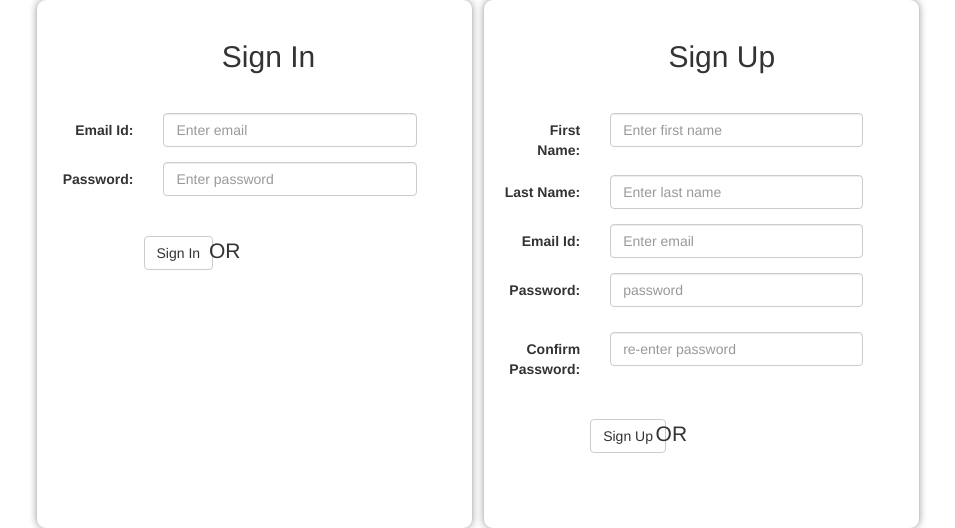
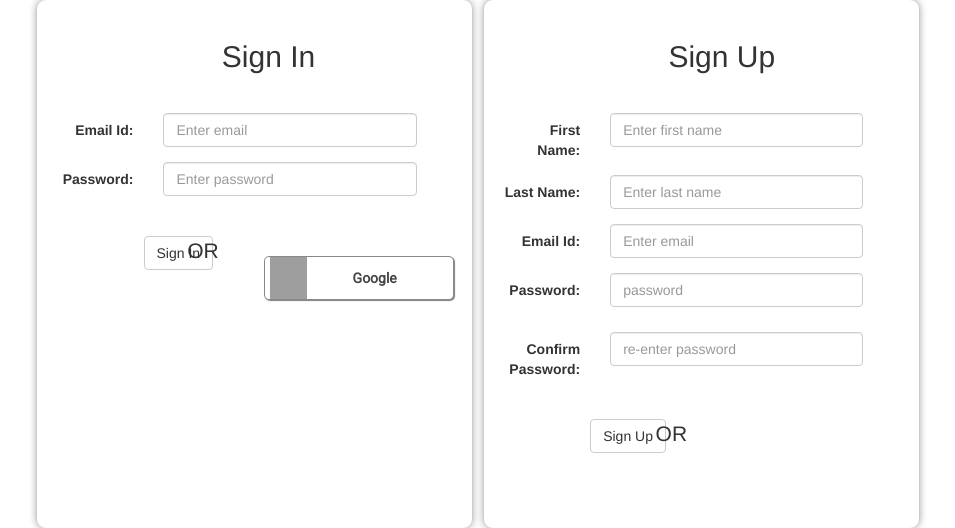
Before and after one commit to arc-bphc/ARC-website, a PHP site: page /2/sign.php in a window 1280 px wide. Shown: the part 231-759 px from the top of the page, without its empty margins (167-1122 px from the left). Run offline with PHP 8.4, Linux system fonts and the light colour scheme; some libraries are stand-ins or nearby versions; grey boxes are pictures that could not be loaded.

Commit message:
adding custom google sign in

```diff
--- a/adminPanel.php
+++ b/adminPanel.php
@@ -7,6 +7,7 @@
     <link rel="stylesheet" type="text/css" href="./display-posts.css">
     <script src="./jquery.min.js"></script>
     <script src="./bootstrap4/js/bootstrap.min.js"></script>
+	<script src="https://use.fontawesome.com/1523c943cd.js"></script>
     <script type="text/javascript" src="./display-posts.js"></script>
 </head>
 <body>
--- a/display-posts.php
+++ b/display-posts.php
@@ -7,6 +7,7 @@
     <link rel="stylesheet" type="text/css" href="./display-posts.css">
     <script src="jquery.min.js"></script>
     <script src="./bootstrap4/js/bootstrap.min.js"></script>
+	<script src="https://use.fontawesome.com/1523c943cd.js"></script>
     <script type="text/javascript" src="./display-posts.js"></script>
 </head>
 <body>
--- a/form.php
+++ b/form.php
@@ -20,6 +20,7 @@
     </style>
     <script src="./jquery.min.js"></script>
     <script src="./bootstrap4/js/bootstrap.min.js"></script>
+    <script src="https://use.fontawesome.com/1523c943cd.js"></script>
     <script>
     $( document ).ready(function() {
 
--- /dev/null
+++ b/index.php
@@ -0,0 +1,3 @@
+<?php
+	header("Location: display-posts.php");
+?>
--- a/sign.css
+++ b/sign.css
@@ -38,3 +38,38 @@ header{
 	margin-top: 30px;
 	font-size: 25px;
 }
+
+#customBtn {
+    display: inline-block;
+    background: white;
+    color: #444;
+    width: 190px;
+    border-radius: 5px;
+    border: thin solid #888;
+	box-shadow: 1px 1px 1px grey;
+    white-space: nowrap;
+}
+#customBtn:hover {
+    cursor: pointer;
+}
+span.label {
+    font-family: serif;
+    font-weight: normal;
+}
+span.icon {
+    background: url('/identity/sign-in/g-normal.png') transparent 5px 50% no-repeat;
+    display: inline-block;
+    vertical-align: middle;
+    width: 42px;
+    height: 42px;
+}
+span.buttonText {
+    display: inline-block;
+    vertical-align: middle;
+    padding-left: 42px;
+    padding-right: 42px;
+    font-size: 14px;
+    font-weight: bold;
+    /* Use the Roboto font that is loaded in the <head> */
+    font-family: 'Roboto', sans-serif;
+}
--- a/sign.php
+++ b/sign.php
@@ -45,6 +45,7 @@ if(isset($_GET['email']) && isset($_GET['code'])){
     <title>Sign In</title>
     <meta name="google-signin-client_id" content="774440701303-rv2gilg9fk78eh25uf6jhd9s9o0k5mio.apps.googleusercontent.com">
     <link rel="stylesheet" href="./bootstrap/css/bootstrap.min.css">
+    <link href="https://fonts.googleapis.com/css?family=Roboto" rel="stylesheet" type="text/css">
     <link rel="stylesheet" type="text/css" href="sign.css">
     <style>
       .abcRioButton{
@@ -61,6 +62,8 @@ if(isset($_GET['email']) && isset($_GET['code'])){
     </style>
     <script src="./jquery.min.js"></script>
     <script src="https://apis.google.com/js/platform.js" async defer></script>
+    <script src="https://use.fontawesome.com/1523c943cd.js"></script>
+    <script src="https://apis.google.com/js/api:client.js"></script>
     <script src="./bootstrap/js/bootstrap.min.js"></script>
     <script>
 
@@ -190,6 +193,31 @@ if(isset($_GET['email']) && isset($_GET['code'])){
         });
     });
 
+  var googleUser = {};
+  var startApp = function() {
+    gapi.load('auth2', function(){
+      // Retrieve the singleton for the GoogleAuth library and set up the client.
+      auth2 = gapi.auth2.init({
+        client_id: 'YOUR_CLIENT_ID.apps.googleusercontent.com',
+        cookiepolicy: 'single_host_origin',
+        // Request scopes in addition to 'profile' and 'email'
+        //scope: 'additional_scope'
+      });
+      attachSignin(document.getElementById('customBtn'));
+    });
+  };
+
+  function attachSignin(element) {
+    console.log(element.id);
+    auth2.attachClickHandler(element, {},
+        function(googleUser) {
+          document.getElementById('name').innerText = "Signed in: " +
+              googleUser.getBasicProfile().getName();
+        }, function(error) {
+          alert(JSON.stringify(error, undefined, 2));
+        });
+  }
+
 </script>
 </head>
 <body>
@@ -225,9 +253,18 @@ if(isset($_GET['email']) && isset($_GET['code'])){
       <div class="google-sign col-sm-4">
         <div class="g-signin2" data-onsuccess="SignIn"></div>
       </div>
-    </div>
-    </form>
 
+      <div id="gSignInWrapper">
+        <span class="label">Sign in with:</span>
+        <div id="customBtn" class="customGPlusSignIn">
+        <span class="icon"></span>
+        <span class="buttonText">Google</span>
+      </div>
+  </div>
+  <div id="name"></div>
+  <script>startApp();</script>
+     </div>
+   </form>
   </div>
 
 
```
Also changed, not shown: README.md, images/google-signin.png (added).
